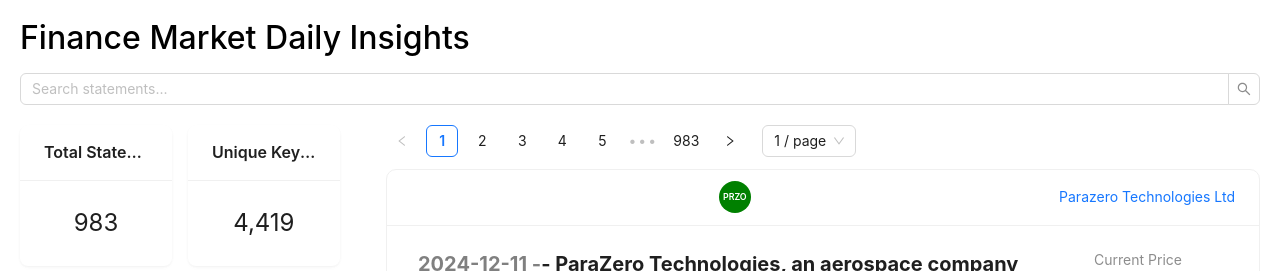
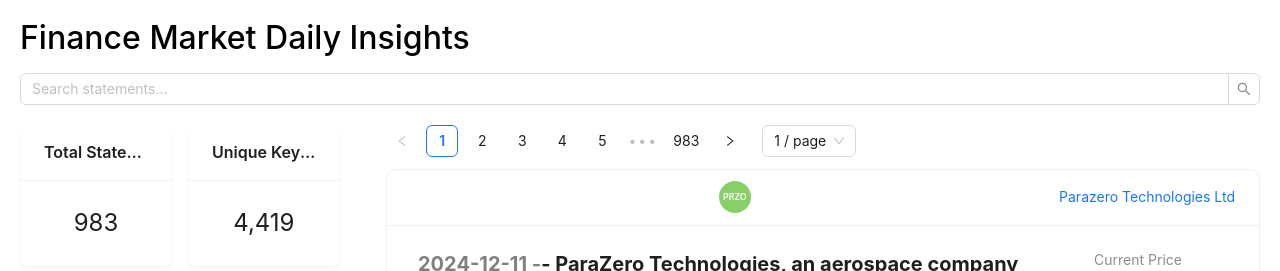
Before and after one commit to xer0616/marketinsight, a React (Create React App) app: page / in a window 1280 px wide. Shown: the top 271 px of the page. Built offline with nearby package versions, Linux system fonts and the light colour scheme.

Commit message:
Update avatar color code

```diff
--- a/src/App.js
+++ b/src/App.js
@@ -350,7 +350,7 @@
                                 ]}
                             >
                                     <Card
-                                        title={<Avatar style={{ backgroundColor: item.sentiment === 'negative' ? 'red' : 'green' }}>{item.symbol}</Avatar>}
+                                        title={<Avatar style={{ backgroundColor: item.sentiment === 'negative' ? 'red' : '#87d068' }}>{item.symbol}</Avatar>}
                                         extra={
                                             <a href={`https://www.google.ca/search?q=${item.company.replace(' ', '+')}+stock`}>
                                                 {item.company}
```
